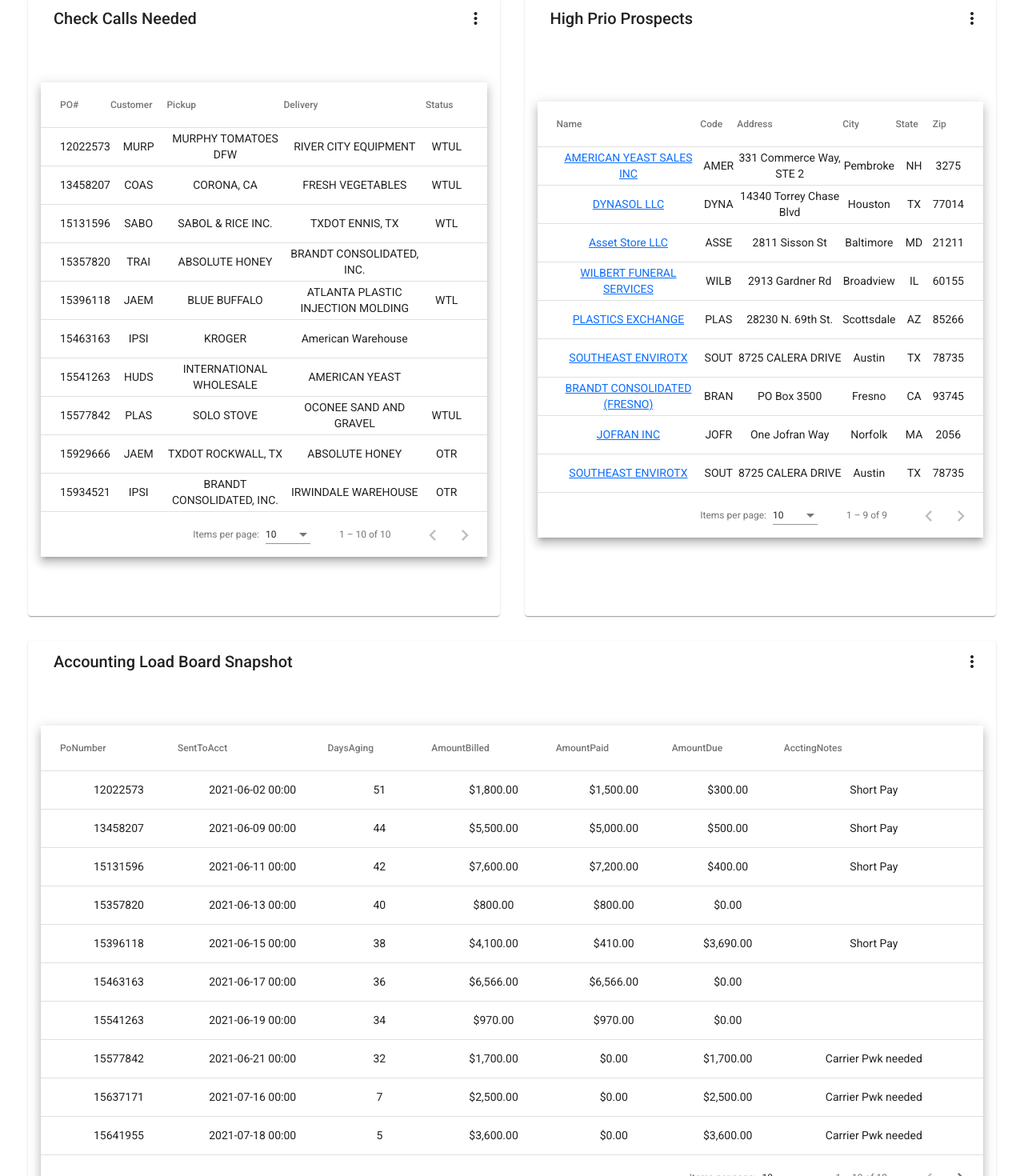
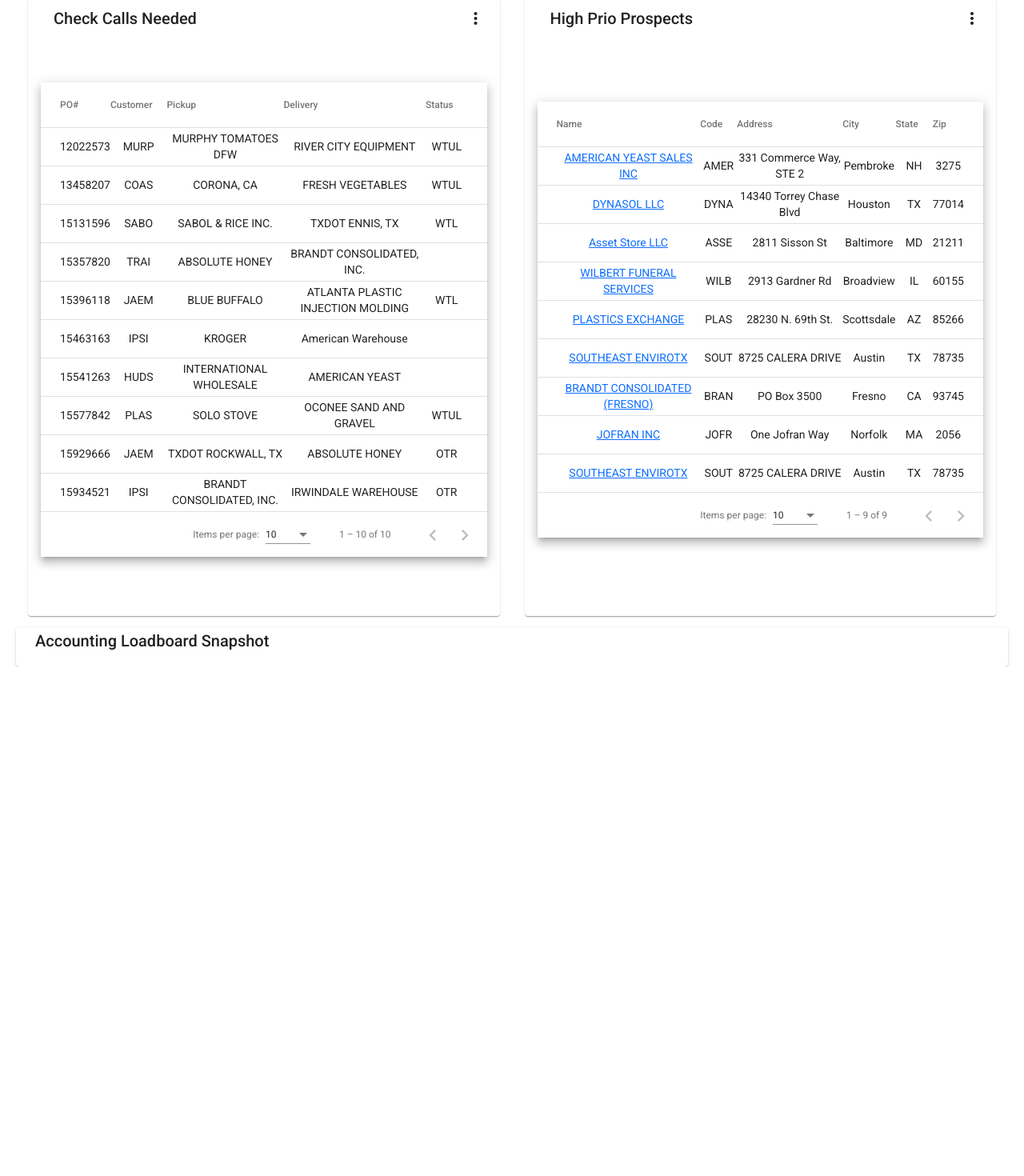
Before and after one commit to gpdoud/TQL-Load-Manager-Client-Prototype, an Angular app: page /dashboard in a window 1280 px wide. Shown: the part 1111-2581 px from the top of the page at 80% size. After the commit the page ends 1944 px from the top, so only its background shows below. Built offline with nearby package versions, Linux system fonts and the light colour scheme.

Commit message:
Collapsible ALB panel and minor fixes

```diff
--- a/src/app/app.module.ts
+++ b/src/app/app.module.ts
@@ -49,6 +49,7 @@
 import { SearchCustomerPipe } from './customer/search-customer.pipe';
 import { SortPipe } from './misc/sort.pipe';
 
+import {MatExpansionModule} from '@angular/material/expansion';
 import { DashComponent } from './dash/dash.component';
 import { BrowserAnimationsModule } from '@angular/platform-browser/animations';
 import { MatGridListModule } from '@angular/material/grid-list';
@@ -163,7 +164,9 @@
     LayoutModule,
     MatTableModule,
     MatPaginatorModule,
-    MatSortModule
+    MatSortModule,
+    MatExpansionModule
+
   ],
   providers: [],
   bootstrap: [AppComponent]
--- a/src/app/dash/accounting-table/accounting-table-datasource.ts
+++ b/src/app/dash/accounting-table/accounting-table-datasource.ts
@@ -20,10 +20,10 @@
   { poNumber:12022573, sentToAcct:' 2021-06-02 00:00' ,daysAging:51, amountBilled:1800, amountPaid:1500, amountDue:300, acctingNotes: 'Short Pay'},
   { poNumber:13458207, sentToAcct:' 2021-06-09 00:00' ,daysAging:44, amountBilled:5500, amountPaid:5000, amountDue:500, acctingNotes: 'Short Pay'},
   { poNumber:15131596, sentToAcct:' 2021-06-11 00:00' ,daysAging:42, amountBilled:7600, amountPaid:7200, amountDue:400, acctingNotes: 'Short Pay'},
-  { poNumber:15357820, sentToAcct:' 2021-06-13 00:00' ,daysAging:40, amountBilled:800, amountPaid:800, amountDue:0, acctingNotes: ''},
+  { poNumber:15357820, sentToAcct:' 2021-06-13 00:00' ,daysAging:40, amountBilled:800, amountPaid:800, amountDue:0, acctingNotes: 'In Process'},
   { poNumber:15396118, sentToAcct:' 2021-06-15 00:00' ,daysAging:38, amountBilled:4100, amountPaid:410, amountDue:3690, acctingNotes: 'Short Pay'},
-  { poNumber:15463163, sentToAcct:' 2021-06-17 00:00' ,daysAging:36, amountBilled:6566, amountPaid:6566, amountDue:0, acctingNotes: ''},
-  { poNumber:15541263, sentToAcct:' 2021-06-19 00:00' ,daysAging:34, amountBilled:970, amountPaid:970, amountDue:0, acctingNotes: ''},
+  { poNumber:15463163, sentToAcct:' 2021-06-17 00:00' ,daysAging:36, amountBilled:6566, amountPaid:6566, amountDue:0, acctingNotes: 'In Process'},
+  { poNumber:15541263, sentToAcct:' 2021-06-19 00:00' ,daysAging:34, amountBilled:970, amountPaid:970, amountDue:0, acctingNotes: 'In Process'},
   { poNumber:15577842, sentToAcct:' 2021-06-21 00:00' ,daysAging:32, amountBilled:1700, amountPaid:0, amountDue:1700, acctingNotes: 'Carrier Pwk needed'},
   { poNumber:15637171, sentToAcct:' 2021-07-16 00:00' ,daysAging:7, amountBilled:2500, amountPaid:0, amountDue:2500, acctingNotes: 'Carrier Pwk needed'},
   { poNumber:15641955, sentToAcct:' 2021-07-18 00:00' ,daysAging:5, amountBilled:3600, amountPaid:0, amountDue:3600, acctingNotes: 'Carrier Pwk needed'},
--- a/src/app/dash/card/card.component.css
+++ b/src/app/dash/card/card.component.css
@@ -25,7 +25,7 @@
     align-items: stretch;
  }
 
- mat-card {
+ .mat-card {
     display: flex;
     flex-direction: column;
  }
--- a/src/app/dash/dash.component.css
+++ b/src/app/dash/dash.component.css
@@ -19,3 +19,6 @@
 .dashboard-card-content {
   text-align: center;
 }
+
+.mat-expansion-panel{
+}
--- a/src/app/dash/dash.component.html
+++ b/src/app/dash/dash.component.html
@@ -3,36 +3,36 @@
   <h1 class="mat-h1">Dashboard</h1>
   <mat-grid-list cols="{{ ( cardLayout | async )?.columns }}" rowHeight="200px">
     <!--Mini Cards-->
-    <mat-grid-tile *ngFor="let i of [1]" [colspan]="( cardLayout | async )?.miniCard?.cols"
+    <mat-grid-tile  [colspan]="( cardLayout | async )?.miniCard?.cols"
       [rowspan]="( cardLayout | async )?.miniCard?.rows">
-      <app-card title="Card {{i}}">
+      <app-card >
         <app-mini-card></app-mini-card>
       </app-card>
     </mat-grid-tile>
-    <mat-grid-tile *ngFor="let i of [2]" [colspan]="( cardLayout | async )?.miniCard?.cols"
+    <mat-grid-tile [colspan]="( cardLayout | async )?.miniCard?.cols"
     [rowspan]="( cardLayout | async )?.miniCard?.rows">
-    <app-card title="Card {{i}}">
+    <app-card>
       <app-mini-card-twelve></app-mini-card-twelve>
     </app-card>
   </mat-grid-tile>
-  <mat-grid-tile *ngFor="let i of [3]" [colspan]="( cardLayout | async )?.miniCard?.cols"
+  <mat-grid-tile [colspan]="( cardLayout | async )?.miniCard?.cols"
   [rowspan]="( cardLayout | async )?.miniCard?.rows">
-  <app-card title="Card {{i}}">
+  <app-card>
     <app-mini-card-lc></app-mini-card-lc>
   </app-card>
 </mat-grid-tile>
-<mat-grid-tile *ngFor="let i of [4]" [colspan]="( cardLayout | async )?.miniCard?.cols"
+<mat-grid-tile [colspan]="( cardLayout | async )?.miniCard?.cols"
 [rowspan]="( cardLayout | async )?.miniCard?.rows">
-<app-card title="Card {{i}}">
+<app-card>
   <app-mini-card-calls></app-mini-card-calls>
 </app-card>
 </mat-grid-tile>
     <!--High Prio Loads Table-->
-    <mat-grid-tile [colspan]="( cardLayout | async )?.table?.cols" [rowspan]="( cardLayout | async )?.table?.rows">
-      <app-card title="High Prio Loads">
-        <app-highprioloads-table></app-highprioloads-table>
-      </app-card>
-    </mat-grid-tile>
+        <mat-grid-tile [colspan]="( cardLayout | async )?.table?.cols" [rowspan]="( cardLayout | async )?.table?.rows">
+          <app-card title="High Prio Loads">
+            <app-highprioloads-table></app-highprioloads-table>
+        </app-card>
+      </mat-grid-tile>
     <!--High Prio Customers Table-->
     <mat-grid-tile [colspan]="( cardLayout | async )?.table?.cols" [rowspan]="( cardLayout | async )?.table?.rows">
       <app-card title="High Prio Customers">
@@ -51,11 +51,19 @@
         <app-prospects-table></app-prospects-table>
       </app-card>
     </mat-grid-tile>
+
     <!--BigTable-->
-    <mat-grid-tile [colspan]="( cardLayout | async )?.bigTable?.cols" [rowspan]="( cardLayout | async )?.bigTable?.rows">
+    <!-- <mat-grid-tile [colspan]="( cardLayout | async )?.bigTable?.cols" [rowspan]="( cardLayout | async )?.bigTable?.rows">
       <app-card title="Accounting Load Board Snapshot">
         <app-accounting-table></app-accounting-table>
             </app-card>
-    </mat-grid-tile>
+    </mat-grid-tile> -->
   </mat-grid-list>
+  <!-- ExpansionTile -->
+  <mat-expansion-panel hideToggle >
+    <mat-expansion-panel-header>
+<h2>Accounting Loadboard Snapshot</h2>
+  </mat-expansion-panel-header>
+   <app-accounting-table></app-accounting-table>
+  </mat-expansion-panel>
  </div>
--- a/src/app/dash/highprioloads-table/highprioloads-table-datasource.ts
+++ b/src/app/dash/highprioloads-table/highprioloads-table-datasource.ts
@@ -28,7 +28,16 @@
   { poNumber:15676683, customerCode: 'OCON', amtBilled:1500, payTruckAmt:1750, pickupLoc: 'AMERICAN YEAST', pickupDate: '2021-07-16 00:00', deliveryLoc: 'CORONA, CA', deliveryDate: '2021-07-19 00:00', status: 'HIGH PRIORITY'},
   { poNumber:15703686, customerCode: 'AMER', amtBilled:2700, payTruckAmt:3100, pickupLoc: 'American Warehouse', pickupDate: '2021-07-18 00:00', deliveryLoc: 'MURPHY TOMATOES DFW', deliveryDate: '2021-07-21 00:00', status: 'HIGH PRIORITY'},
   { poNumber:15950184, customerCode: 'JOFR', amtBilled:1300, payTruckAmt:1500, pickupLoc: 'FRESH VEGETABLES', pickupDate: '2021-08-01 00:00', deliveryLoc: 'MURPHY TOMATOES DFW', deliveryDate: '2021-08-04 00:00', status: 'HIGH PRIORITY'},
-  { poNumber:15960660, customerCode: 'BRAN', amtBilled:1075, payTruckAmt:1250, pickupLoc: 'RIVER CITY EQUIPMENT', pickupDate: '2021-08-03 00:00', deliveryLoc: 'SABOL & RICE INC.', deliveryDate: '2021-08-06 00:00', status: 'HIGH PRIORITY'}
+  { poNumber:15960660, customerCode: 'BRAN', amtBilled:1075, payTruckAmt:1250, pickupLoc: 'RIVER CITY EQUIPMENT', pickupDate: '2021-08-03 00:00', deliveryLoc: 'SABOL & RICE INC.', deliveryDate: '2021-08-06 00:00', status: 'HIGH PRIORITY'},
+  { poNumber:15754649, customerCode: 'COAS', amtBilled:3000, payTruckAmt:3492.72, pickupLoc: 'LOGANS INN', pickupDate: '2021-07-20 00:00', deliveryLoc: 'SABOL & RICE INC.', deliveryDate: '2021-07-23 00:00', status: 'HIGH PRIORITY'},
+  { poNumber:15867907, customerCode: 'DYNA', amtBilled:3000, payTruckAmt:3500, pickupLoc: 'Wilbert Burial Vault', pickupDate: '2021-07-22 00:00', deliveryLoc: 'BLUE BUFFALO', deliveryDate: '2021-07-25 00:00', status: 'HIGH PRIORITY'},
+  { poNumber:15912349, customerCode: 'TRAI', amtBilled:1000, payTruckAmt:1225, pickupLoc: 'ATLANTA PLASTIC INJECTION MOLDING', pickupDate: '2021-07-24 00:00', deliveryLoc: 'KROGER', deliveryDate: '2021-07-27 00:00', status: 'HIGH PRIORITY'},
+  { poNumber:15637171, customerCode: 'DSV ', amtBilled:2200, payTruckAmt:2500, pickupLoc: 'IRWINDALE WAREHOUSE', pickupDate: '2021-07-12 00:00', deliveryLoc: 'SOLO STOVE', deliveryDate: '2021-07-15 00:00', status: 'HIGH PRIORITY'},
+  { poNumber:15641955, customerCode: 'QBFO', amtBilled:3200, payTruckAmt:3600, pickupLoc: 'OCONEE SAND AND GRAVEL', pickupDate: '2021-07-14 00:00', deliveryLoc: 'INTERNATIONAL WHOLESALE', deliveryDate: '2021-07-17 00:00', status: 'HIGH PRIORITY'},
+  { poNumber:15676683, customerCode: 'OCON', amtBilled:1500, payTruckAmt:1750, pickupLoc: 'AMERICAN YEAST', pickupDate: '2021-07-16 00:00', deliveryLoc: 'CORONA, CA', deliveryDate: '2021-07-19 00:00', status: 'HIGH PRIORITY'},
+  { poNumber:15703686, customerCode: 'AMER', amtBilled:2700, payTruckAmt:3100, pickupLoc: 'American Warehouse', pickupDate: '2021-07-18 00:00', deliveryLoc: 'MURPHY TOMATOES DFW', deliveryDate: '2021-07-21 00:00', status: 'HIGH PRIORITY'},
+  { poNumber:15950184, customerCode: 'JOFR', amtBilled:1300, payTruckAmt:1500, pickupLoc: 'FRESH VEGETABLES', pickupDate: '2021-08-01 00:00', deliveryLoc: 'MURPHY TOMATOES DFW', deliveryDate: '2021-08-04 00:00', status: 'HIGH PRIORITY'},
+  { poNumber:15960660, customerCode: 'BRAN', amtBilled:1075, payTruckAmt:1250, pickupLoc: 'RIVER CITY EQUIPMENT', pickupDate: '2021-08-03 00:00', deliveryLoc: 'SABOL & RICE INC.', deliveryDate: '2021-08-06 00:00', status: 'HIGH PRIORITY'},
  ];
 
 /**
```
